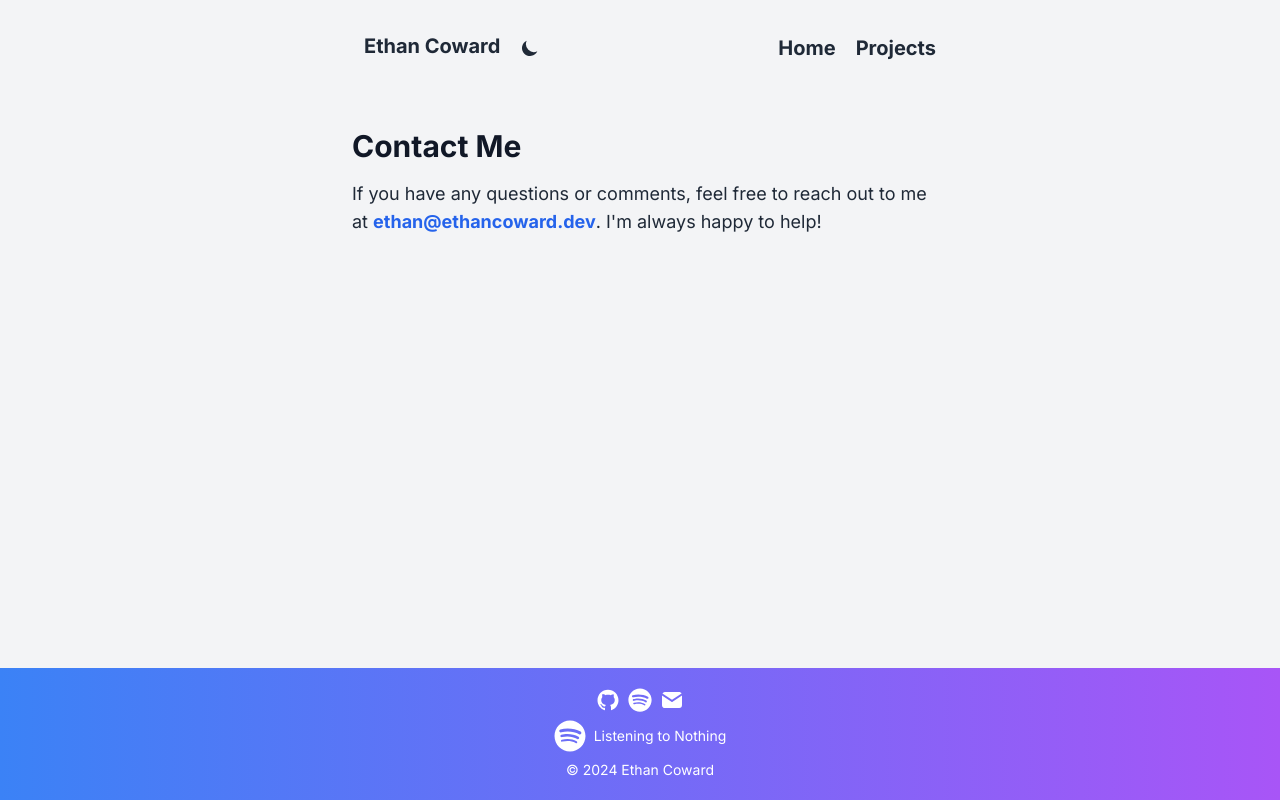
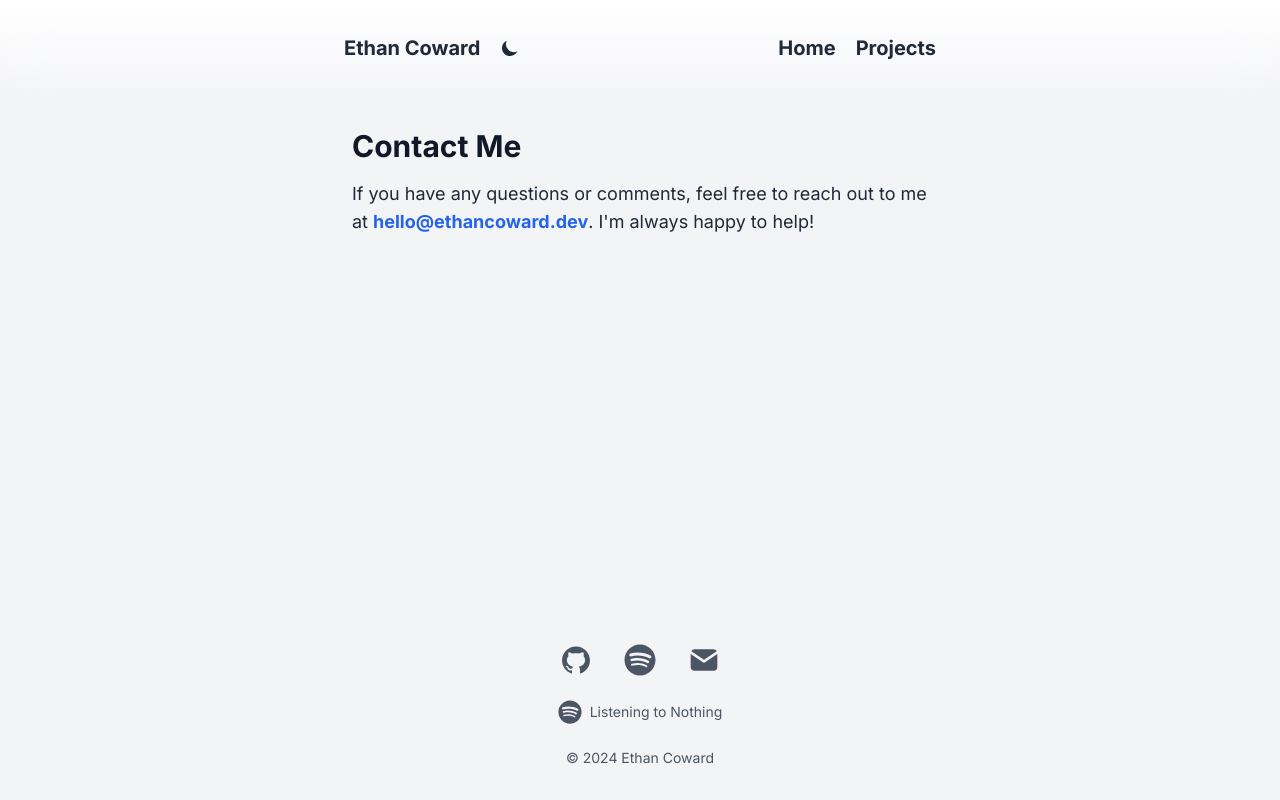
Before and after one commit to CDE90/ethancoward.dev, a Next.js app: page /contact in a window 1280 px wide. Built offline with nearby package versions, Linux system fonts and the light colour scheme; no server answers.

Commit message:
Some site updates

```diff
--- a/src/app/_components/Footer.tsx
+++ b/src/app/_components/Footer.tsx
@@ -6,52 +6,53 @@ import { useEffect, useState } from "react";
 import type { NowPlaying } from "~/lib/spotify";
 
 export function Footer() {
-  // get nowPlaying from the /api/now-playing endpoint
   const [nowPlaying, setNowPlaying] = useState<NowPlaying>({
     isPlaying: false,
   });
 
   useEffect(() => {
-    fetch("/api/now-playing", {
-      // We use a POST method to prevent caching
-      method: "POST",
-    })
+    const fetchNowPlaying = () => {
+      fetch("/api/now-playing", { method: "POST" })
         .then((res) => res.json())
         .then((data) => setNowPlaying(data as NowPlaying))
         .catch((err) => console.error(err));
-  }, []);
+    };
 
-  useEffect(() => {
-    const interval = setInterval(() => {
-      fetch("/api/now-playing", {
-        // We use a POST method to prevent caching
-        method: "POST",
-      })
-        .then((res) => res.json())
-        .then((data) => setNowPlaying(data as NowPlaying))
-        .catch((err) => console.error(err));
-    }, 30000);
+    fetchNowPlaying();
+    const interval = setInterval(fetchNowPlaying, 30000);
 
     return () => clearInterval(interval);
   }, []);
 
   return (
-    <footer className="flex w-full flex-col">
-      <div className="flex w-full flex-col items-center bg-gradient-to-r from-blue-500 to-purple-500 py-5 text-center text-white">
-        <div className="flex flex-row items-center gap-2">
-          <Link href="https://github.com/CDE90/ethancoward.dev" target="_blank">
-            <GithubIcon size={24} />
+    <footer className="w-full bg-gray-100 dark:bg-neutral-900">
+      <div className="mx-auto max-w-screen-sm px-6 py-8">
+        <div className="flex flex-col items-center gap-6">
+          <div className="flex flex-row items-center gap-8">
+            <Link
+              href="https://github.com/CDE90/ethancoward.dev"
+              target="_blank"
+              className="text-gray-600 hover:text-gray-800 dark:text-gray-400 dark:hover:text-gray-200"
+            >
+              <GithubIcon size={32} />
             </Link>
-          <Link href="https://open.spotify.com/user/cdeyolo/" target="_blank">
-            <SpotifyIcon size={24} color="#ffffff" />
+            <Link
+              href="https://open.spotify.com/user/cdeyolo/"
+              target="_blank"
+              className="text-gray-600 hover:text-gray-800 dark:text-gray-400 dark:hover:text-gray-200"
+            >
+              <SpotifyIcon size={32} />
             </Link>
-          <Link href="mailto:ethan@ethancoward.dev">
-            <MailIcon size={24} />
+            <Link
+              href="mailto:hello@ethancoward.dev"
+              className="text-gray-600 hover:text-gray-800 dark:text-gray-400 dark:hover:text-gray-200"
+            >
+              <MailIcon size={32} />
             </Link>
           </div>
-        <div className="mt-2 flex flex-row items-center gap-2">
-          <SpotifyIcon size={32} color="#ffffff" />
-          <span className="text-sm">
+          <div className="flex flex-row items-center gap-2 text-sm text-gray-600 dark:text-gray-400">
+            <SpotifyIcon size={24} />
+            <span>
               Listening to{" "}
               {nowPlaying.isPlaying ? (
                 <Link
@@ -59,7 +60,7 @@ export function Footer() {
                   className="group transition-all duration-300 ease-in-out"
                   target="_blank"
                 >
-                <span className="bg-gradient-to-r from-white to-white bg-[length:0%_2px] bg-left-bottom bg-no-repeat transition-all duration-500 ease-out group-hover:bg-[length:100%_2px]">
+                  <span className="bg-gradient-to-r from-gray-600 to-gray-600 bg-[length:0%_1px] bg-left-bottom bg-no-repeat transition-all duration-500 ease-out group-hover:bg-[length:100%_1px] dark:from-gray-400 dark:to-gray-400">
                     {nowPlaying.songName} by {nowPlaying.artist}
                   </span>
                 </Link>
@@ -68,7 +69,10 @@ export function Footer() {
               )}
             </span>
           </div>
-        <p className="mt-2 text-sm">© 2024 Ethan Coward</p>
+          <p className="text-sm text-gray-600 dark:text-gray-400">
+            © 2024 Ethan Coward
+          </p>
+        </div>
       </div>
     </footer>
   );
--- a/src/app/_components/NavBar.tsx
+++ b/src/app/_components/NavBar.tsx
@@ -10,10 +10,15 @@ export function NavLink({ path, title }: { path: string; title: string }) {
   const pathname = usePathname();
 
   return (
-    <li className="w-full border-b border-neutral-600 py-4 pl-3 hover:scale-105 md:ml-5 md:w-auto md:border-none md:p-0">
+    <li className="w-full border-b border-neutral-200 hover:bg-neutral-100 md:border-none md:hover:scale-105 md:hover:bg-transparent dark:border-neutral-700 dark:hover:bg-neutral-800 dark:md:hover:bg-transparent">
       <Link
         href={path}
-        className={`${pathname === path || (path === "/projects" && pathname.startsWith("/p/")) ? "text-blue-500" : ""}`}
+        className={`block px-6 py-4 md:ml-5 md:px-0 md:py-0 ${
+          pathname === path ||
+          (path === "/projects" && pathname.startsWith("/p/"))
+            ? "text-blue-500"
+            : ""
+        }`}
       >
         {title}
       </Link>
@@ -23,7 +28,6 @@ export function NavLink({ path, title }: { path: string; title: string }) {
 
 export function NavBar() {
   const pathname = usePathname();
-  const [displayBg, setDisplayBg] = useState(false);
   const [open, setOpen] = useState(false);
   const [prevLocation, setPrevLocation] = useState(pathname);
 
@@ -34,28 +38,15 @@ export function NavBar() {
     }
   }, [pathname, prevLocation]);
 
-  // rewrite the above solid-js code to the following react code
-  useEffect(() => {
-    const handleChange = () => {
-      setDisplayBg(window.scrollY > 0);
-    };
-    window.addEventListener("scroll", handleChange);
-    return () => {
-      window.removeEventListener("scroll", handleChange);
-    };
-  }, []);
-
   return (
     <>
       <nav
-        className={`fixed z-50 w-full py-5 ${
-          displayBg || open ? "backdrop-blur-lg backdrop-saturate-150" : ""
-        } top-0 flex h-24 flex-col items-center justify-center`}
+        className={`fixed top-0 z-50 w-full ${open ? "bg-white/95 dark:bg-neutral-900/95" : "bg-gradient-to-b from-white/100 to-white/0 pb-2 dark:from-neutral-900/100 dark:to-neutral-900/0"}`}
       >
-        <div className="w-full max-w-screen-sm">
-          <div className="flex w-full px-6 py-5">
-            <div className="flex w-full items-center gap-3 px-5">
-              <Link href="/" className="pb-1 text-xl font-bold">
+        <div className="mx-auto max-w-screen-sm">
+          <div className="flex h-24 w-full items-center px-6">
+            <div className="flex items-center gap-3">
+              <Link href="/" className="text-xl font-bold">
                 Ethan Coward
               </Link>
               <ThemeSwitcher />
@@ -63,29 +54,35 @@ export function NavBar() {
 
             <ul className="ml-auto hidden items-center text-xl font-bold md:flex">
               <NavLink path="/" title="Home" />
-              {/* <NavLink path="/about" title="About" /> */}
-              {/* <NavLink path="/contact" title="Contact" /> */}
               <NavLink path="/projects" title="Projects" />
             </ul>
 
             <button
               aria-label="Menu Button"
-              className="ml-auto text-xl md:hidden"
+              className="ml-auto text-2xl md:hidden"
               onClick={() => setOpen((prev) => !prev)}
             >
-              {open ? <CloseIcon /> : <MenuIcon />}
+              {open ? (
+                <CloseIcon className="h-6 w-6" />
+              ) : (
+                <MenuIcon className="h-6 w-6" />
+              )}
             </button>
           </div>
-          {open ? (
-            <ul className="mx-auto flex max-w-screen-sm flex-col items-center text-xl font-bold md:hidden">
+          {open && (
+            <ul className="flex w-full flex-col items-stretch pb-5 text-xl font-bold md:hidden">
               <NavLink path="/" title="Home" />
-              {/* <NavLink path="/about" title="About" /> */}
-              {/* <NavLink path="/contact" title="Contact" /> */}
               <NavLink path="/projects" title="Projects" />
             </ul>
-          ) : null}
+          )}
         </div>
       </nav>
+      {!open && (
+        <div
+          className="fixed top-0 -z-10 h-24 w-full backdrop-blur-xl backdrop-saturate-150"
+          aria-hidden="true"
+        />
+      )}
     </>
   );
 }
--- a/src/app/contact/page.tsx
+++ b/src/app/contact/page.tsx
@@ -12,9 +12,9 @@ export default function Home() {
             <strong className="group text-blue-600 transition-all duration-300 ease-in-out dark:text-blue-400">
               <a
                 className="bg-gradient-to-r from-blue-600 to-blue-600 bg-[length:0%_2px] bg-left-bottom bg-no-repeat transition-all duration-300 ease-out group-hover:bg-[length:100%_2px] dark:from-blue-400 dark:to-blue-400"
-                href="mailto:ethan@ethancoward.dev"
+                href="mailto:hello@ethancoward.dev"
               >
-                ethan@ethancoward.dev
+                hello@ethancoward.dev
               </a>
             </strong>
             . I&apos;m always happy to help!
--- a/src/app/layout.tsx
+++ b/src/app/layout.tsx
@@ -16,13 +16,30 @@ export default function RootLayout({
   children: React.ReactNode;
 }) {
   return (
-    <html lang="en" className="dark">
+    <html lang="en">
       <body
         className={`font-sans ${inter.variable} flex h-screen flex-col justify-between bg-gray-100 text-gray-800 dark:bg-neutral-900 dark:text-gray-200`}
       >
         <NavBar />
         <main className="mb-auto mt-24 pb-8">{children}</main>
         <Footer />
+        <script
+          dangerouslySetInnerHTML={{
+            __html: `
+            (function() {
+              function getInitialTheme() {
+                const storedTheme = localStorage.getItem('theme');
+                if (storedTheme) {
+                  return storedTheme;
+                }
+                return window.matchMedia('(prefers-color-scheme: dark)').matches ? 'dark' : 'light';
+              }
+              const theme = getInitialTheme();
+              document.documentElement.classList.add(theme);
+            })();
+          `,
+          }}
+        />
       </body>
     </html>
   );
--- a/src/app/page.tsx
+++ b/src/app/page.tsx
@@ -135,9 +135,9 @@ export default function Home() {
             <strong className="group text-blue-600 transition-all duration-300 ease-in-out dark:text-blue-400">
               <a
                 className="bg-gradient-to-r from-blue-600 to-blue-600 bg-[length:0%_2px] bg-left-bottom bg-no-repeat transition-all duration-300 ease-out group-hover:bg-[length:100%_2px] dark:from-blue-400 dark:to-blue-400"
-                href="mailto:ethan@ethancoward.dev"
+                href="mailto:hello@ethancoward.dev"
               >
-                ethan@ethancoward.dev
+                hello@ethancoward.dev
               </a>
             </strong>
             . I&apos;m always happy to help!
@@ -145,9 +145,9 @@ export default function Home() {
         </div>
       </div>
 
-      <div className="border-gradient flex items-center justify-center">
+      {/* <div className="border-gradient flex items-center justify-center">
         <span className="text-xl">Thanks for visiting!</span>
-      </div>
+      </div> */}
     </div>
   );
 }
```
Also changed, not shown: src/app/_components/ThemeSwitcher.tsx (+23 -24 lines), src/app/projects/ProjectList.tsx (+39 -43 lines), 1 other file (tests, documents, lock files or other folders). Lines whose indentation alone changed are shown as unchanged.
